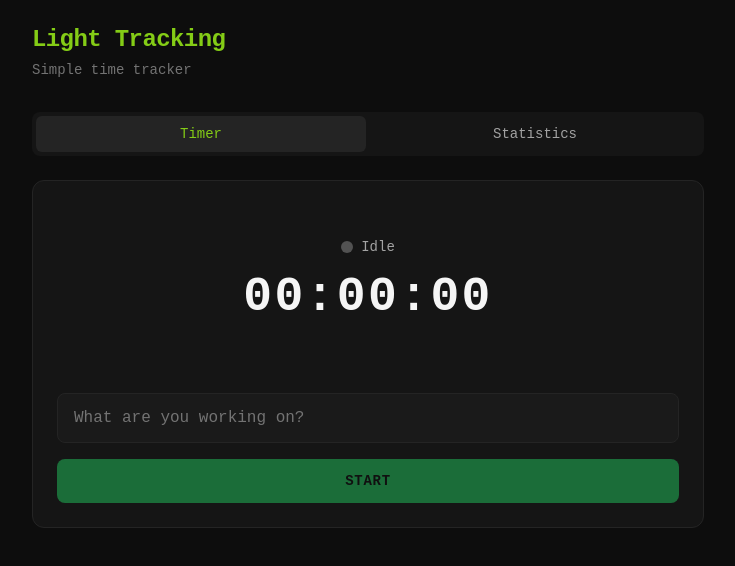
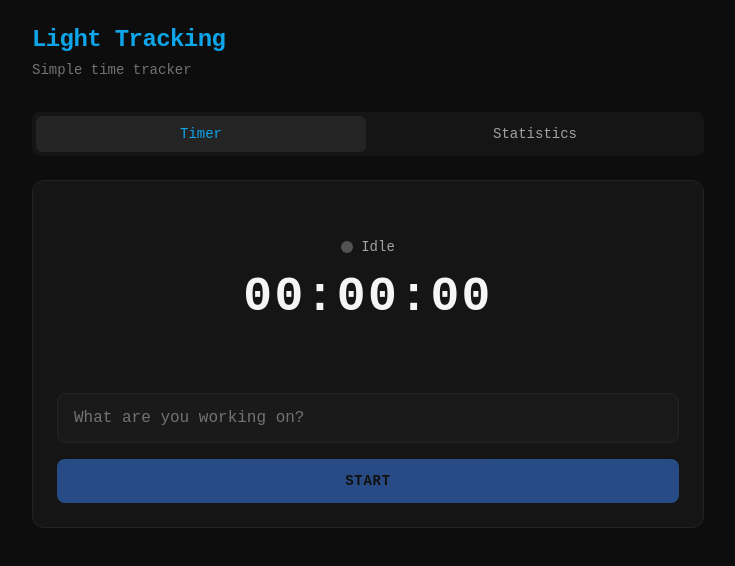
Before and after one commit to lightalloy/light-tracking-electron, a React (Vite) app: page / in a window 1280 px wide. Shown: the top 566 px of the page, without its empty margins (272-1007 px from the left). Built offline with nearby package versions, Linux system fonts and the light colour scheme.

Commit message:
Light + dark theme via constant

```diff
--- a/src/App.jsx
+++ b/src/App.jsx
@@ -48,7 +48,7 @@ function App() {
       <div className="max-w-2xl mx-auto">
         {/* Header */}
         <header className="mb-8">
-          <h1 className="text-2xl font-bold text-accent-lime tracking-tight">
+          <h1 className="text-2xl font-bold text-accent-secondary tracking-tight">
             Light Tracking
           </h1>
           <p className="text-neutral-500 text-sm mt-1">
@@ -62,7 +62,7 @@ function App() {
             onClick={() => setActiveTab('timer')}
             className={`flex-1 px-4 py-2 rounded-md text-sm font-medium transition-all ${
               activeTab === 'timer'
-                ? 'bg-surface-600 text-accent-lime'
+                ? 'bg-surface-600 text-accent-secondary'
                 : 'text-neutral-400 hover:text-neutral-200'
             }`}
           >
@@ -72,7 +72,7 @@ function App() {
             onClick={() => setActiveTab('stats')}
             className={`flex-1 px-4 py-2 rounded-md text-sm font-medium transition-all ${
               activeTab === 'stats'
-                ? 'bg-surface-600 text-accent-lime'
+                ? 'bg-surface-600 text-accent-secondary'
                 : 'text-neutral-400 hover:text-neutral-200'
             }`}
           >
--- a/src/components/Statistics.jsx
+++ b/src/components/Statistics.jsx
@@ -167,7 +167,7 @@ function Statistics() {
           onChange={(e) => setSelectedDate(e.target.value)}
           placeholder="DD.MM.YYYY"
           className="bg-surface-700 border border-surface-600 rounded-lg px-4 py-2
-                     text-neutral-200 focus:outline-none focus:border-accent-lime
+                     text-neutral-200 focus:outline-none focus:border-accent-secondary
                      cursor-pointer"
         />
       </div>
@@ -177,7 +177,7 @@ function Statistics() {
         <h3 className="text-sm text-neutral-400 uppercase tracking-wider mb-3">
           Summary
         </h3>
-        <div className="text-3xl font-bold text-accent-lime">
+        <div className="text-3xl font-bold text-accent-secondary">
           {formatDuration(totalTime)}
         </div>
         <div className="text-sm text-neutral-500 mt-1">
@@ -228,7 +228,7 @@ function Statistics() {
                       value={editForm.taskName}
                       onChange={(e) => setEditForm({ ...editForm, taskName: e.target.value })}
                       className="w-full bg-surface-600 border border-surface-500 rounded-lg px-3 py-2
-                                 text-neutral-200 focus:outline-none focus:border-accent-lime"
+                                 text-neutral-200 focus:outline-none focus:border-accent-secondary"
                       autoFocus
                     />
                   </div>
@@ -241,7 +241,7 @@ function Statistics() {
                         onChange={(e) => setEditForm({ ...editForm, startTime: e.target.value })}
                         placeholder="DD.MM.YYYY HH:mm"
                         className="w-full bg-surface-600 border border-surface-500 rounded-lg px-3 py-2
-                                   text-neutral-200 focus:outline-none focus:border-accent-lime"
+                                   text-neutral-200 focus:outline-none focus:border-accent-secondary"
                       />
                     </div>
                     <div>
@@ -252,14 +252,14 @@ function Statistics() {
                         onChange={(e) => setEditForm({ ...editForm, endTime: e.target.value })}
                         placeholder="DD.MM.YYYY HH:mm"
                         className="w-full bg-surface-600 border border-surface-500 rounded-lg px-3 py-2
-                                   text-neutral-200 focus:outline-none focus:border-accent-lime"
+                                   text-neutral-200 focus:outline-none focus:border-accent-secondary"
                       />
                     </div>
                   </div>
                   <div className="flex gap-2">
                     <button
                       onClick={handleSaveEdit}
-                      className="flex-1 bg-accent-green hover:bg-accent-lime text-surface-900
+                      className="flex-1 bg-accent-primary hover:bg-accent-secondary text-surface-900
                                  font-medium py-2 px-4 rounded-lg transition-colors"
                     >
                       Save
@@ -285,7 +285,7 @@ function Statistics() {
                   <div className="flex-1 text-neutral-200">
                     {entry.task_name}
                   </div>
-                  <div className="text-accent-green text-sm">
+                  <div className="text-accent-primary text-sm">
                     {formatDuration(entry.duration_seconds)}
                   </div>
                   <div className="flex gap-2">
--- a/src/components/TaskInput.jsx
+++ b/src/components/TaskInput.jsx
@@ -24,7 +24,7 @@ function TaskInput({ isRunning, onStart, onStop }) {
           disabled={isRunning}
           className="w-full bg-surface-700 border border-surface-600 rounded-lg px-4 py-3
                      text-neutral-200 placeholder-neutral-500
-                     focus:outline-none focus:border-accent-lime focus:ring-1 focus:ring-accent-lime
+                     focus:outline-none focus:border-accent-secondary focus:ring-1 focus:ring-accent-secondary
                      disabled:opacity-50 disabled:cursor-not-allowed
                      transition-all"
         />
@@ -36,7 +36,7 @@ function TaskInput({ isRunning, onStart, onStop }) {
                     transition-all duration-200
                     ${isRunning
                       ? 'bg-red-600 hover:bg-red-500 text-white'
-                      : 'bg-accent-green hover:bg-accent-lime text-surface-900 disabled:opacity-50 disabled:cursor-not-allowed'
+                      : 'bg-accent-primary hover:bg-accent-secondary text-surface-900 disabled:opacity-50 disabled:cursor-not-allowed'
                     }`}
       >
         {isRunning ? 'Stop' : 'Start'}
--- a/src/components/Timer.jsx
+++ b/src/components/Timer.jsx
@@ -37,7 +37,7 @@ function Timer({ isRunning, currentTask }) {
       <div className="flex items-center justify-center gap-2 mb-4">
         <div
           className={`w-3 h-3 rounded-full transition-colors ${
-            isRunning ? 'bg-accent-green animate-pulse' : 'bg-neutral-600'
+            isRunning ? 'bg-accent-primary animate-pulse' : 'bg-neutral-600'
           }`}
         />
         <span className="text-sm text-neutral-400">
--- /dev/null
+++ b/src/config/theme.js
@@ -0,0 +1,3 @@
+// Theme configuration
+// Change this constant to switch between themes: 'dark' or 'light'
+export const THEME = 'dark'
--- a/src/index.css
+++ b/src/index.css
@@ -1,6 +1,50 @@
 @tailwind base;
 @tailwind components;
 @tailwind utilities;
+
+/* Dark theme variables */
+.theme-dark {
+  --surface-900: #0d0d0d;
+  --surface-800: #151515;
+  --surface-700: #1a1a1a;
+  --surface-600: #242424;
+  --surface-500: #2a2a2a;
+  --accent-primary: #3b82f6;
+  --accent-secondary: #0ea5e9;
+  --accent-cyan: #06b6d4;
+  --neutral-100: #f5f5f5;
+  --neutral-200: #e5e5e5;
+  --neutral-400: #a3a3a3;
+  --neutral-500: #737373;
+  --neutral-600: #525252;
+  --scrollbar-track: #151515;
+  --scrollbar-thumb: #333;
+  --scrollbar-thumb-hover: #444;
+  --body-bg: #0d0d0d;
+  --body-text: #e5e5e5;
+}
+
+/* Light theme variables */
+.theme-light {
+  --surface-900: #ffffff;
+  --surface-800: #f5f5f5;
+  --surface-700: #e5e5e5;
+  --surface-600: #d4d4d4;
+  --surface-500: #c4c4c4;
+  --accent-primary: #2563eb;
+  --accent-secondary: #0284c7;
+  --accent-cyan: #0891b2;
+  --neutral-100: #171717;
+  --neutral-200: #262626;
+  --neutral-400: #525252;
+  --neutral-500: #737373;
+  --neutral-600: #a3a3a3;
+  --scrollbar-track: #e5e5e5;
+  --scrollbar-thumb: #d4d4d4;
+  --scrollbar-thumb-hover: #a3a3a3;
+  --body-bg: #ffffff;
+  --body-text: #171717;
+}
 
 * {
   margin: 0;
@@ -10,8 +54,8 @@
 
 body {
   font-family: 'JetBrains Mono', monospace;
-  background: #0d0d0d;
-  color: #e5e5e5;
+  background: var(--body-bg);
+  color: var(--body-text);
   min-height: 100vh;
 }
 
@@ -20,14 +64,14 @@ body {
 }
 
 ::-webkit-scrollbar-track {
-  background: #151515;
+  background: var(--scrollbar-track);
 }
 
 ::-webkit-scrollbar-thumb {
-  background: #333;
+  background: var(--scrollbar-thumb);
   border-radius: 4px;
 }
 
 ::-webkit-scrollbar-thumb:hover {
-  background: #444;
+  background: var(--scrollbar-thumb-hover);
 }
--- a/src/main.jsx
+++ b/src/main.jsx
@@ -2,6 +2,10 @@ import React from 'react'
 import ReactDOM from 'react-dom/client'
 import App from './App'
 import './index.css'
+import { THEME } from './config/theme.js'
+
+// Apply theme class to root element
+document.documentElement.classList.add(`theme-${THEME}`)
 
 ReactDOM.createRoot(document.getElementById('root')).render(
   <React.StrictMode>
--- a/tailwind.config.mjs
+++ b/tailwind.config.mjs
@@ -11,15 +11,23 @@ export default {
       },
       colors: {
         surface: {
-          900: '#0d0d0d',
-          800: '#151515',
-          700: '#1a1a1a',
-          600: '#242424',
+          900: 'var(--surface-900)',
+          800: 'var(--surface-800)',
+          700: 'var(--surface-700)',
+          600: 'var(--surface-600)',
+          500: 'var(--surface-500)',
         },
         accent: {
-          green: '#22c55e',
-          lime: '#84cc16',
-          cyan: '#06b6d4',
+          primary: 'var(--accent-primary)',
+          secondary: 'var(--accent-secondary)',
+          cyan: 'var(--accent-cyan)',
+        },
+        neutral: {
+          100: 'var(--neutral-100)',
+          200: 'var(--neutral-200)',
+          400: 'var(--neutral-400)',
+          500: 'var(--neutral-500)',
+          600: 'var(--neutral-600)',
         }
       }
     },
```
